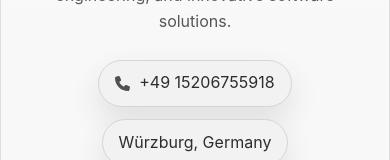
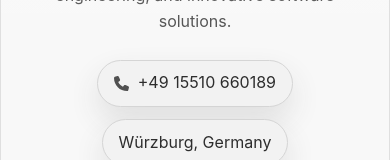
Before and after one commit to DamianJack/damian-portfolio, a React (Vite) app: page / in a window 390 px wide. Shown: the part 7066-7226 px from the top of the page. Built offline with nearby package versions, Linux system fonts and the light colour scheme.

Commit message:
update contact phone number and href in siteData.js

```diff
--- a/src/data/siteData.js
+++ b/src/data/siteData.js
@@ -295,8 +295,8 @@ export const contact = {
   primaryChannels: [
     {
       label: 'Phone',
-      value: '+49 15206755918',
-      href: 'tel:+4915206755918',
+      value: '+49 15510 660189',
+      href: 'tel:+4915510660189',
       icon: FaPhone,
     },
     {
```
